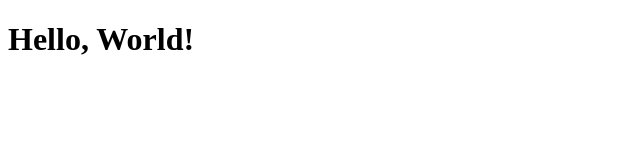
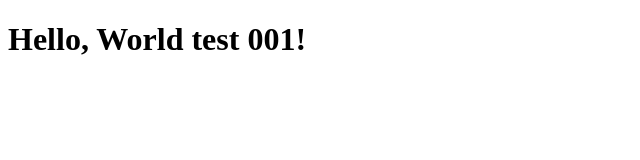
Before and after one commit to t-dasun/static-web, a plain HTML site: page index.html in a window 1280 px wide. Shown: the whole page, without its empty margins (0-640 px from the left). Drawn offline with Linux system fonts and the light colour scheme.

Commit message:
update 1

```diff
--- a/index.html
+++ b/index.html
@@ -7,7 +7,7 @@
 </head>
 <body>
 
-    <h1>Hello, World!</h1>
+    <h1>Hello, World test 001!</h1>
 
 </body>
 </html>
```
